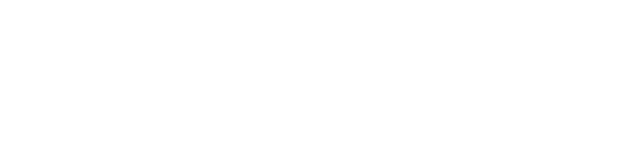
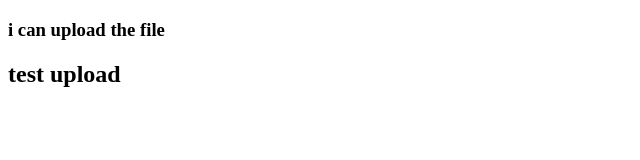
Before and after one commit to saki101/my-first-repo, a plain HTML site: page index.html in a window 1280 px wide. Shown: the whole page, without its empty margins (0-640 px from the left). Drawn offline with Linux system fonts and the light colour scheme.

Commit message:
added header

```diff
--- a/index.html
+++ b/index.html
@@ -4,7 +4,9 @@
     <meta charset="UTF-8">
     <meta http-equiv="X-UA-Compatible" content="IE=edge">
     <meta name="viewport" content="width=device-width, initial-scale=1.0">
-    <title>My first Git Hub Repo</title>
+    <title>My first Git Hub Repogit init</title>
+    <h3>i can upload the file </h3>
+    <h2>test upload </h2>
 </head>
 <body>
 
```
